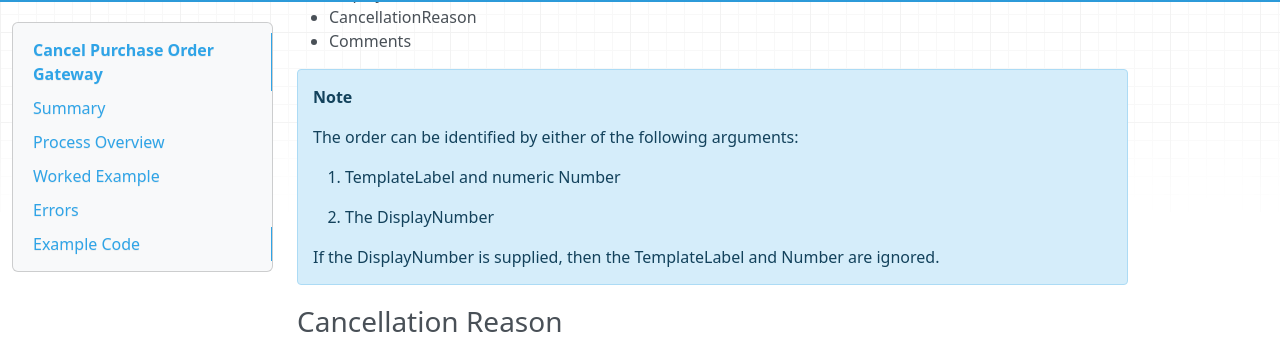
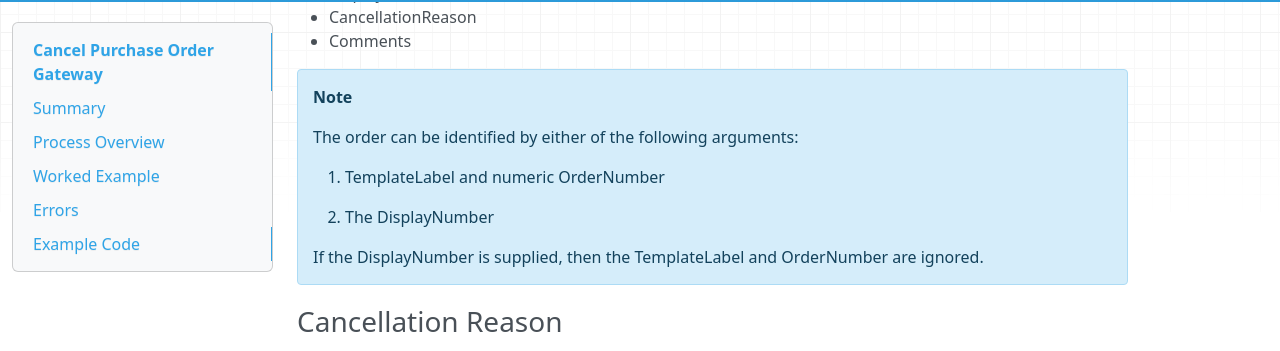
Before and after one commit to proactis-documentation/documentation-source, an MkDocs documentation site: the page built from docs/p2p/cancelPurhaseOrderGateway.md, in a window 1280 px wide and 900 px high, scrolled down 1971 px. Shown: the part 94-445 px from the top of the window. Built offline with MkDocs 1.6.1, drawn with Linux system fonts in a browser that asks for light colours; nearby versions of some CDN libraries; old or Windows-style settings are respelled for this version of MkDocs.

Commit message:
Cancelorder

```diff
--- a/docs/p2p/cancelPurhaseOrderGateway.md
+++ b/docs/p2p/cancelPurhaseOrderGateway.md
@@ -99,11 +99,11 @@ This method takes the following arguments:
 
     The order can be identified by either of the following arguments:
 
-      1. TemplateLabel and numeric Number
+      1. TemplateLabel and numeric OrderNumber
 
       2. The DisplayNumber
 
-    If the DisplayNumber is supplied, then the TemplateLabel and Number are ignored.
+    If the DisplayNumber is supplied, then the TemplateLabel and OrderNumber are ignored.
 
 ### Cancellation Reason
 The reason for cancellation the order must be supplied.  Reasons are defined in the **List** snap-in within the PROACTIS management console.
```
